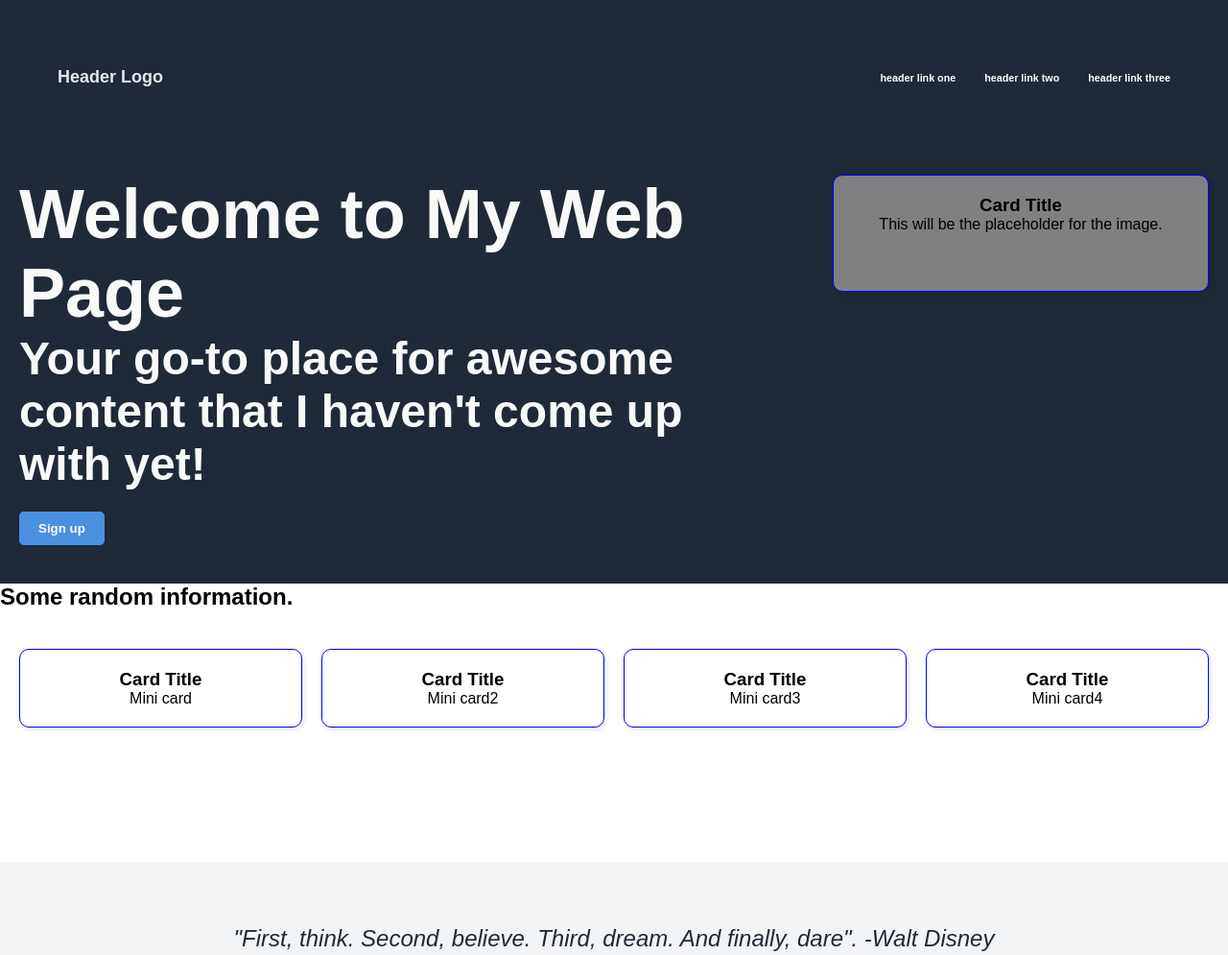
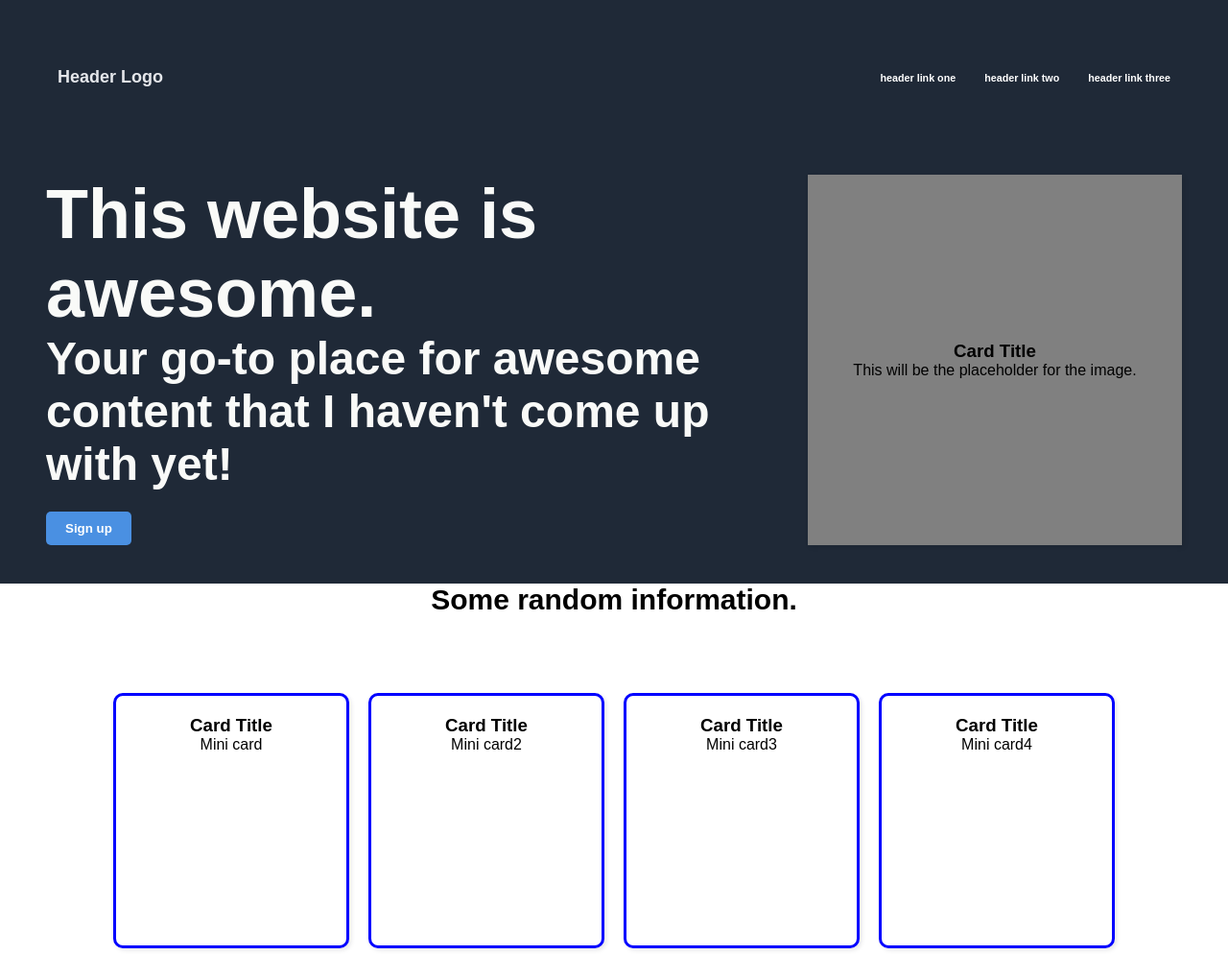
Before and after one commit to symphony407/landing-page, a plain HTML site: page index.html in a window 1280 px wide. Shown: the top 995 px of the page at 96% size. Drawn offline with Linux system fonts and the light colour scheme.

Commit message:
make top-section aligned with text and card1; centered text in section 2; adjust mini cards and center them

```diff
--- a/index.html
+++ b/index.html
@@ -21,7 +21,7 @@
 
         <div class="top-section">
             <div class="hero-text">
-                <h1>Welcome to My Web Page</h1>
+                <h1>This website is awesome.</h1>
                 <p>Your go-to place for awesome content that I haven't come up with yet!</p>
                 <button>Sign up</button>
             </div>
--- a/style.css
+++ b/style.css
@@ -32,15 +32,23 @@ body, h1, h2, h3, p, button {
    color: #E5E7EB;
    font-size: 18px;
 }
+.hero-text,
+.card1 {
+    min-height: 180px; /* smaller height – adjust as you like */
+}
+
 
 /* Flex layout for hero text + card */
 .top-section {
     display: flex;
-    justify-content: space-between;
-    align-items: flex-start;
-    margin-top: 60px;   /* space below header logo */
-    gap: 20px;
+    justify-content: center;
+    align-items: stretch; /* keeps them equal height */
+    gap: 50px;
+    margin-top: 60px;
+    flex-wrap: wrap;
 }
+
+
 
 /* Hero text */
 .hero-text {
@@ -54,14 +62,18 @@ body, h1, h2, h3, p, button {
 /* Top-Right Card */
 .card1 {
     width: 350px;
-    height: 80px;
     background-color: gray;
     color: black;
-    border: 1px solid blue;
+    border: 1px gray;
     padding: 20px;
-    border-radius: 10px;
+    border-radius: 0px;
     box-shadow: 2px 2px 5px rgba(0,0,0,0.1);
     text-align: center;
+
+    display: flex;
+    flex-direction: column;
+    justify-content: center;
+    align-items: center;
 }
 
 /* Main Section Mini Cards */
@@ -76,8 +88,11 @@ body, h1, h2, h3, p, button {
 
 .card {
     flex: 1 1 150px;
+    max-width: 200px;
+    min-height: 220px;
+    width: 180px;
     background-color: white;
-    border: 1px solid blue;
+    border: 3px solid blue;
     padding: 20px;
     border-radius: 10px;
     box-shadow: 2px 2px 5px rgba(0,0,0,0.1);
@@ -99,6 +114,12 @@ body, h1, h2, h3, p, button {
     flex-direction: column;
     justify-content: center;
     align-items: center;
+}
+
+main h2{
+    text-align: center;
+    margin-bottom: 40px;
+    font-size: 30px;
 }
 
 /* Footer */
```
